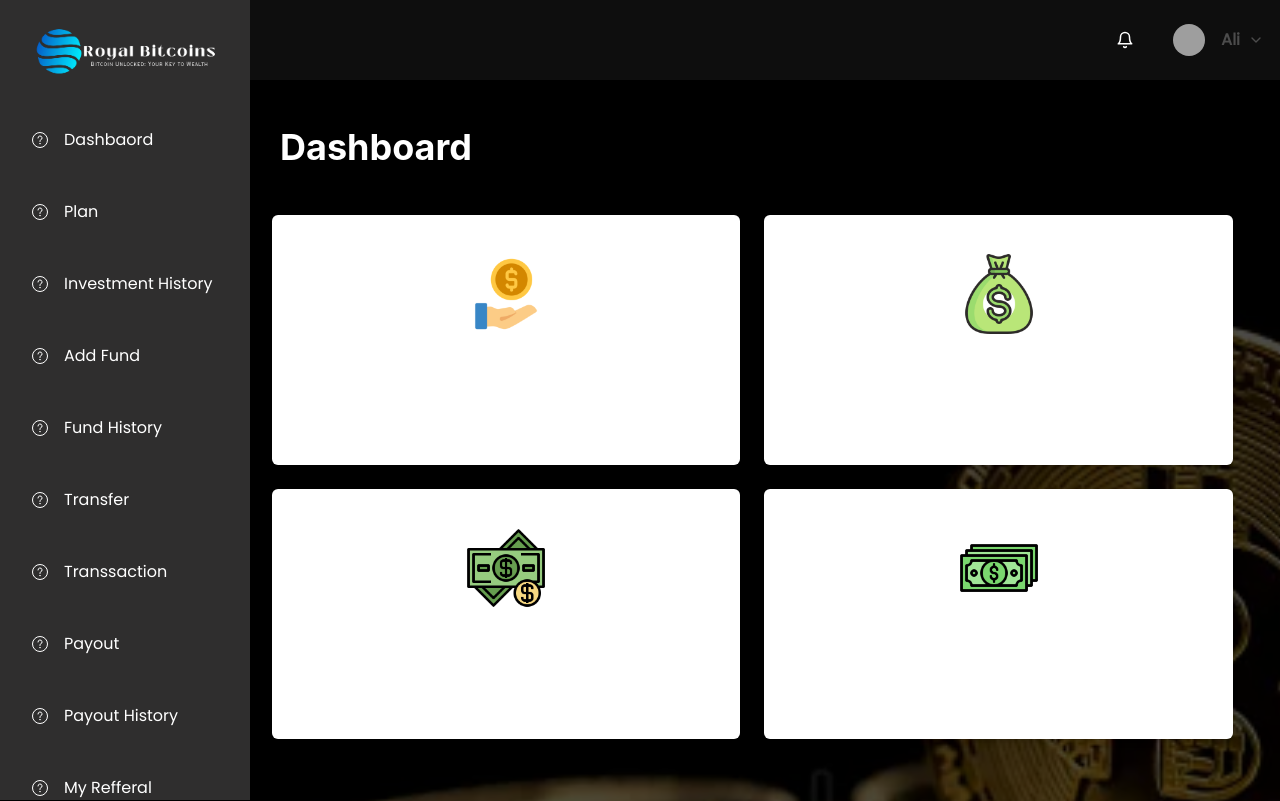
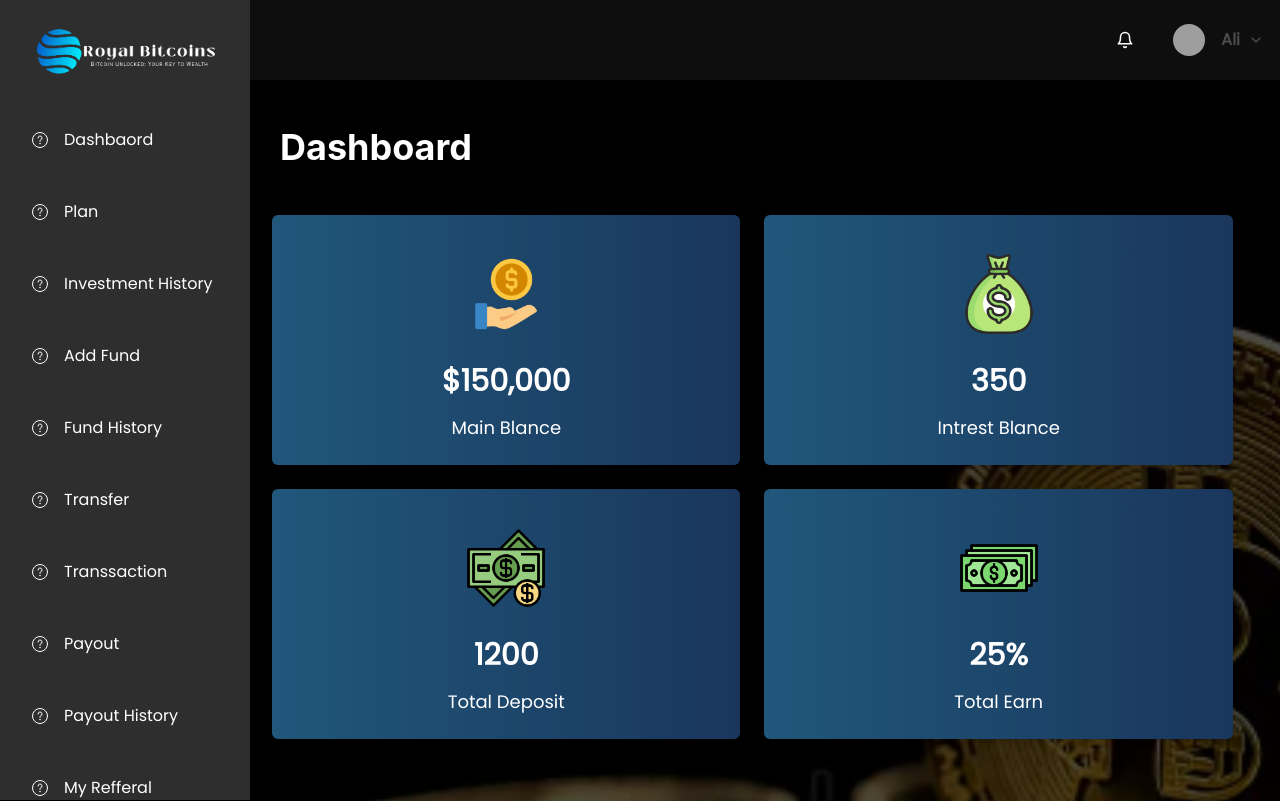
Before and after one commit to MuhammadAhsan7866/MLM, a Next.js app: page /DashboardMain in a window 1280 px wide. Shown: the top 801 px of the page. Built offline with nearby package versions, Linux system fonts and the light colour scheme; grey boxes are pictures that could not be loaded.

Commit message:
responsiness set

```diff
--- a/src/components/app/Flok/DashboardUser/StatCard.jsx
+++ b/src/components/app/Flok/DashboardUser/StatCard.jsx
@@ -17,7 +17,7 @@ const StatCard = ({ title, value,Image }) => {
       w={'100%'}
       minH={'250px'}
       _hover={{border:'3px solid #4282C4'}}
-      // bgGradient="linear-gradient(to right, #20577a, #1A365D)"
+      bgGradient="linear-gradient(to right, #20577a, #1A365D)"
       zIndex={{base:'0',md:'0',lg:'9999'}}
       cursor={'pointer'}
     >
```
